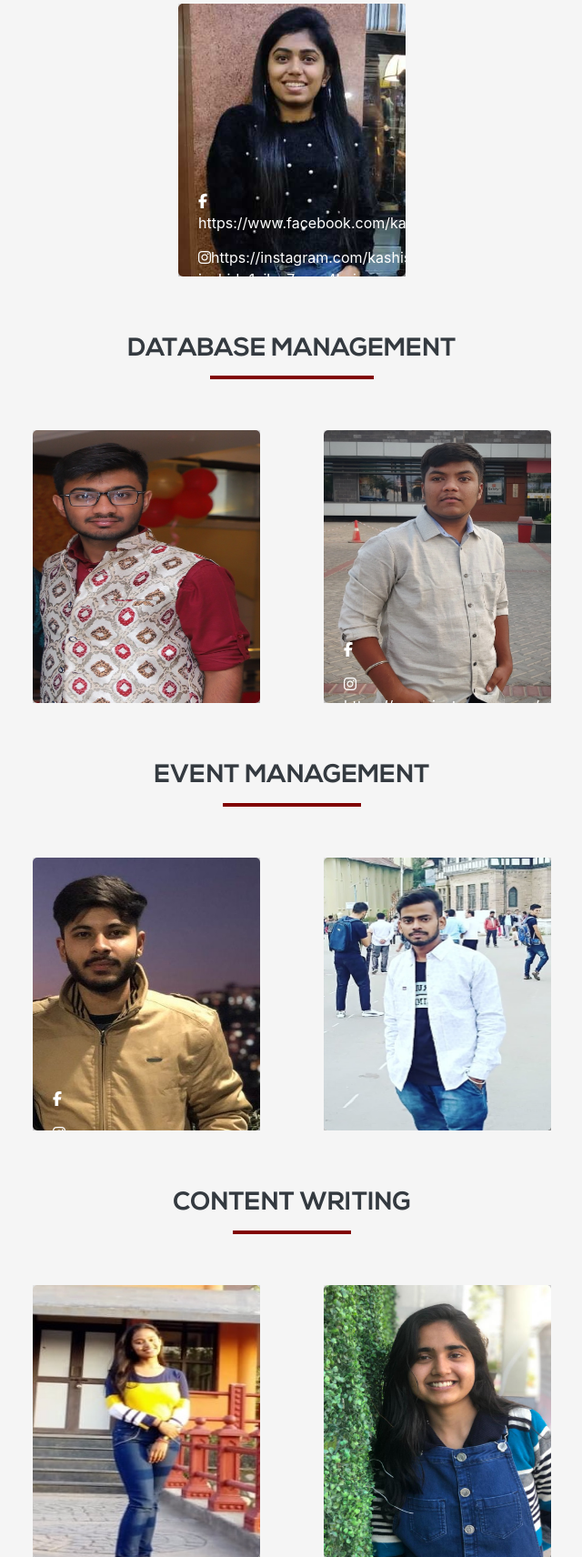
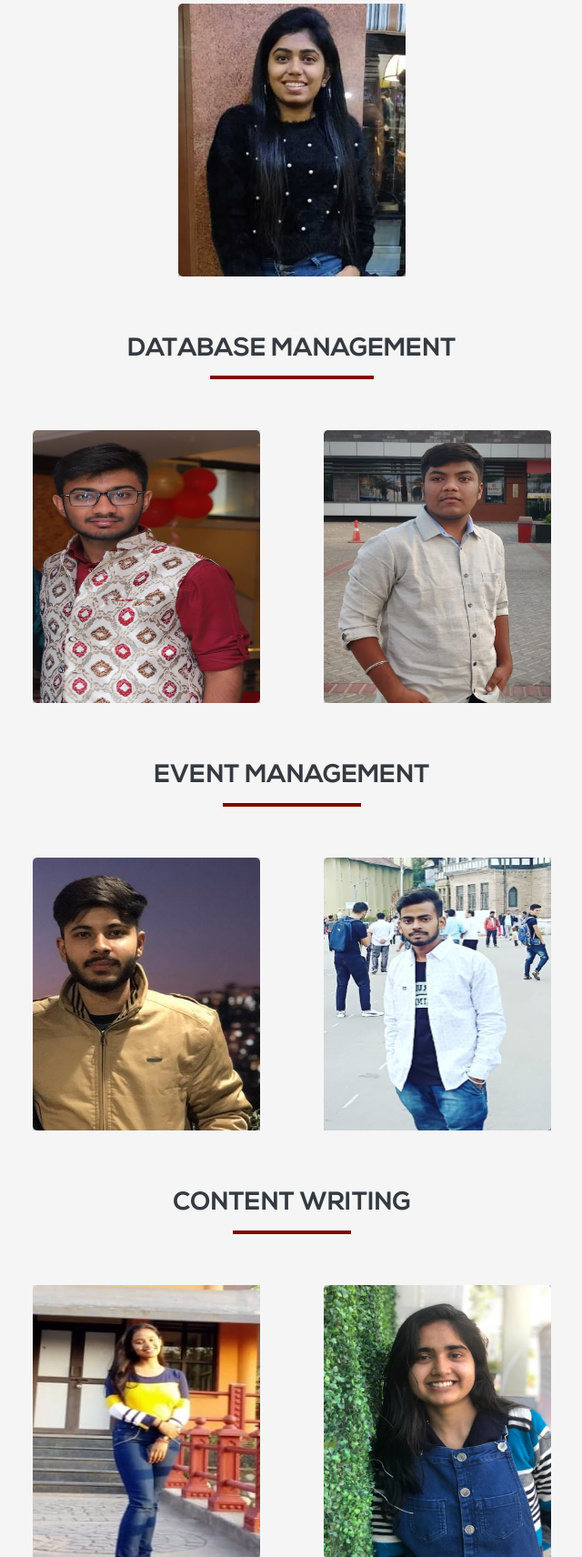
Before and after one commit to shivamkagra38/star_new, a Node server app: page /our-team in a window 1280 px wide. Shown: the part 1858-3570 px from the top of the page at 91% size, without its empty margins (319-959 px from the left). Run offline with Node 20, Linux system fonts and the light colour scheme; some libraries are stand-ins or nearby versions.

Commit message:
fb links updated

```diff
--- a/views/our-team.ejs
+++ b/views/our-team.ejs
@@ -53,8 +53,8 @@
                                     <h5>VICE-PRESIDENT</h5>
                                 </div>
                                 <ul class="cards__list">
-                                    <li><a href="https://www.facebook.com/rhythms.pathania.7"><i class="fab fa-facebook-f"></i></a></i></li>
-                                    <li><a href="https://instagram.com/rhythm_pathania?igshid=12zxnnqdmqe4i"><i class="fab fa-instagram"></i></a></li>
+                                    <!-- <li><a href="https://www.facebook.com/rhythms.pathania.7"><i class="fab fa-facebook-f"></i></a></i></li> -->
+                                    <!-- <li><a href="https://instagram.com/rhythm_pathania?igshid=12zxnnqdmqe4i"><i class="fab fa-instagram"></i></a></li> -->
                                     <li><a href="https://www.linkedin.com/in/rhythm-pathania-6a0240195"><i class="fab fa-linkedin-in"></i></a></li>
                                 </ul>
                             </div>
@@ -71,8 +71,8 @@
                                     <h5>PRESIDENT</h5>
                                 </div>
                                 <ul class="cards__list">
-                                    <li><a href="https://www.facebook.com/kapish.mittal.14203"><i class="fab fa-facebook-f"></i></a></i></li>
-                                    <li><a href="https://instagram.com/em_kapish18?igshid=uididrha5pmc"><i class="fab fa-instagram"></i></a></li>
+                                    <!-- <li><a href="https://www.facebook.com/kapish.mittal.14203"><i class="fab fa-facebook-f"></i></a></i></li> -->
+                                    <!-- <li><a href="https://instagram.com/em_kapish18?igshid=uididrha5pmc"><i class="fab fa-instagram"></i></a></li> -->
                                     <li><a href="https://www.linkedin.com/in/kapish-mittal-a74008185"><i class="fab fa-linkedin-in"></i></a></li>
                                 </ul>
                             </div>
@@ -119,8 +119,8 @@
                             <h5>Website HEAD</h5>
                         </div>
                         <ul class="cards__list">
-                            <li><a href="https://www.facebook.com/prerna.malik.737"><i class="fab fa-facebook-f"></i></a></i></li>
-                            <li><a href="https://www.instagram.com/prernamalik00/"><i class="fab fa-instagram"></i></a></li>
+                            <!-- <li><a href="https://www.facebook.com/prerna.malik.737"><i class="fab fa-facebook-f"></i></a></i></li> -->
+                            <!-- <li><a href="https://www.instagram.com/prernamalik00/"><i class="fab fa-instagram"></i></a></li> -->
                             <li><a href="https://www.linkedin.com/in/prerna-malik-1a998b188/"><i class="fab fa-linkedin-in"></i></a></li>
                         </ul>
                     </div>
@@ -137,8 +137,8 @@
                             <h5>Graphics HEAD</h5>
                         </div>
                         <ul class="cards__list">
-                            <li><a href="https://www.facebook.com/profile.php?id=100006578599470"><i class="fab fa-facebook-f"></i></a></i></li>
-                            <li><a href="https://instagram.com/harshitynwa"><i class="fab fa-instagram"></i></a></li>
+                            <!-- <li><a href="https://www.facebook.com/profile.php?id=100006578599470"><i class="fab fa-facebook-f"></i></a></i></li> -->
+                            <!-- <li><a href="https://instagram.com/harshitynwa"><i class="fab fa-instagram"></i></a></li> -->
                             <li><a href="https://www.linkedin.com/in/harshit-sharma-8a74061a3"><i class="fab fa-linkedin-in"></i></a></li>
                         </ul>
                     </div>
@@ -164,9 +164,9 @@
                             <h5>SUB HEAD</h5>
                         </div>
                         <ul class="cards__list">
-                            <li><a href=""><i class="fab fa-facebook-f"></i>https://www.facebook.com/kashish.jhamb.5</a></i></li>
-                            <li><a href=""><i class="fab fa-instagram"></i>https://instagram.com/kashishjhamb._?igshid=1vikw7wwe4kqi</a></li>
-                            <li><a href=""><i class="fab fa-linkedin-in"></i>https://www.linkedin.com/in/kashish-jhamb-7027b31b3</a></li>
+                            <!-- <li><a href=""><i class="fab fa-facebook-f"></i>https://www.facebook.com/kashish.jhamb.5</a></i></li> -->
+                            <!-- <li><a href=""><i class="fab fa-instagram"></i>https://instagram.com/kashishjhamb._?igshid=1vikw7wwe4kqi</a></li> -->
+                            <li><a href="https://www.linkedin.com/in/kashish-jhamb-7027b31b3"><i class="fab fa-linkedin-in"></i></a></li>
                         </ul>
                     </div>
                 </a>
@@ -191,7 +191,7 @@
                         </div>
                         <ul class="cards__list">
                             <!-- <li><a href=""><i class="fab fa-facebook-f"></i></a></i></li> -->
-                            <li><a href="https://www.instagram.com/invites/contact/?i=bjm3q4y38n7x&utm_content=3e0fryq"><i class="fab fa-instagram"></i></a></li>
+                            <!-- <li><a href="https://www.instagram.com/invites/contact/?i=bjm3q4y38n7x&utm_content=3e0fryq"><i class="fab fa-instagram"></i></a></li> -->
                             <li><a href="https://www.linkedin.com/in/nalin-singhal-424b311a9/"><i class="fab fa-linkedin-in"></i></a></li>
                         </ul>
                     </div>
@@ -208,9 +208,9 @@
                             <h5>SUB-HEAD</h5>
                         </div>
                         <ul class="cards__list">
-                            <li><a href="https://www.facebook.com/chiraag.garg.9"><i class="fab fa-facebook-f"></i></a></i></li>
-                            <li><a href="https://instagram.com/chiraaggarg?igshid=m1sihv4ptind"><i class="fab fa-instagram"></i>https://www.instagram.com/garg_chiraag/</a></li>
-                            <li><a href="https://www.linkedin.com/in/chiraag-garg-97986919b"><i class="fab fa-linkedin-in"></i>https://www.linkedin.com/in/chiraag-garg-97986919b/</a></li>
+                            <!-- <li><a href="https://www.facebook.com/chiraag.garg.9"><i class="fab fa-facebook-f"></i></a></i></li> -->
+                            <!-- <li><a href="https://instagram.com/chiraaggarg?igshid=m1sihv4ptind"><i class="fab fa-instagram"></i>https://www.instagram.com/garg_chiraag/</a></li> -->
+                            <li><a href="https://www.linkedin.com/in/chiraag-garg-97986919b"><i class="fab fa-linkedin-in"></i></a></li>
                         </ul>
                     </div>
                 </a>
@@ -237,8 +237,8 @@
                             <h5>HEAD</h5>
                         </div>
                         <ul class="cards__list">
-                            <li><a href="https://www.facebook.com/divij.bhola"><i class="fab fa-facebook-f"></i></a></i></li>
-                            <li><a href="https://www.instagram.com/p/B76Y0BDnH2X/?igshid=u2xwvj2099ug"><i class="fab fa-instagram"></i>https://www.instagram.com/divijbhola/</a></li>
+                            <!-- <li><a href="https://www.facebook.com/divij.bhola"><i class="fab fa-facebook-f"></i></a></i></li> -->
+                            <!-- <li><a href="https://www.instagram.com/p/B76Y0BDnH2X/?igshid=u2xwvj2099ug"><i class="fab fa-instagram"></i>https://www.instagram.com/divijbhola/</a></li> -->
                             <li><a href="https://www.linkedin.com/in/divij-bhola-2bbb4017b"><i class="fab fa-linkedin-in"></i></a></li>
                         </ul>
                     </div>
@@ -255,7 +255,7 @@
                         </div>
                         <ul class="cards__list">
                             <!-- <li><a href=""><i class="fab fa-facebook-f"></i></a></i></li> -->
-                            <li><a href="https://www.instagram.com/its_rajaryan_/"><i class="fab fa-instagram"></i></a></li>
+                            <!-- <li><a href="https://www.instagram.com/its_rajaryan_/"><i class="fab fa-instagram"></i></a></li> -->
                             <li><a href=" https://www.linkedin.com/in/raj-aryan-845507180"><i class="fab fa-linkedin-in"></i></a></li>
                         </ul>
                     </div>
@@ -281,8 +281,8 @@
                             <h5>HEAD</h5>
                         </div>
                         <ul>
-                            <li><a href="https://www.facebook.com/ishikagupta23"><i class="fab fa-facebook-f"></i></a></i></li>
-                            <li><a href="https://instagram.com/ish.ik.a?igshid=wurq0n2g70p6"><i class="fab fa-instagram"></i></a></li>
+                            <!-- <li><a href="https://www.facebook.com/ishikagupta23"><i class="fab fa-facebook-f"></i></a></i></li> -->
+                            <!-- <li><a href="https://instagram.com/ish.ik.a?igshid=wurq0n2g70p6"><i class="fab fa-instagram"></i></a></li> -->
                             <li><a href="https://www.linkedin.com/in/ishikagupta99"><i class="fab fa-linkedin-in"></i></a></li>
                         </ul>
                     </div>
@@ -298,8 +298,8 @@
                             <h5>SUB-HEAD</h5>
                         </div>
                         <ul>
-                            <li><a href=""><i class="fab fa-facebook-f"></i></a></i></li>
-                            <li><a href=""><i class="fab fa-instagram"></i></a></li>
+                            <!-- <li><a href=""><i class="fab fa-facebook-f"></i></a></i></li> -->
+                            <!-- <li><a href=""><i class="fab fa-instagram"></i></a></li> -->
                             <li><a href=""><i class="fab fa-linkedin-in"></i></a></li>
                         </ul>
                     </div>
@@ -324,8 +324,8 @@
                             <h5>HEAD</h5>
                         </div>
                         <ul class="cards__list">
-                            <li><a href="https://www.facebook.com/srv9211"><i class="fab fa-facebook-f"></i></a></i></li>
-                            <li><a href="https://instagram.com/srv9211"><i class="fab fa-instagram"></i></a></li>
+                            <!-- <li><a href="https://www.facebook.com/srv9211"><i class="fab fa-facebook-f"></i></a></i></li> -->
+                            <!-- <li><a href="https://instagram.com/srv9211"><i class="fab fa-instagram"></i></a></li> -->
                             <li><a href="https://www.linkedin.com/in/sourav-sharma-833a16198"><i class="fab fa-linkedin-in"></i></a></li>
                         </ul>
                     </div>
@@ -342,7 +342,7 @@
                         </div>
                         <ul class="cards__list">
                             <!-- <li><a href=""><i class="fab fa-facebook-f"></i></a></i></li> -->
-                            <li><a href="https://instagram.com/siddhartha_19?igshid=1d442tvghwt87"><i class="fab fa-instagram"></i></a></li>
+                            <!-- <li><a href="https://instagram.com/siddhartha_19?igshid=1d442tvghwt87"><i class="fab fa-instagram"></i></a></li> -->
                             <li><a href="https://www.linkedin.com/in/siddharth-gupta-a751a2144/"><i class="fab fa-linkedin-in"></i></a></li>
                         </ul>
                     </div>
```
